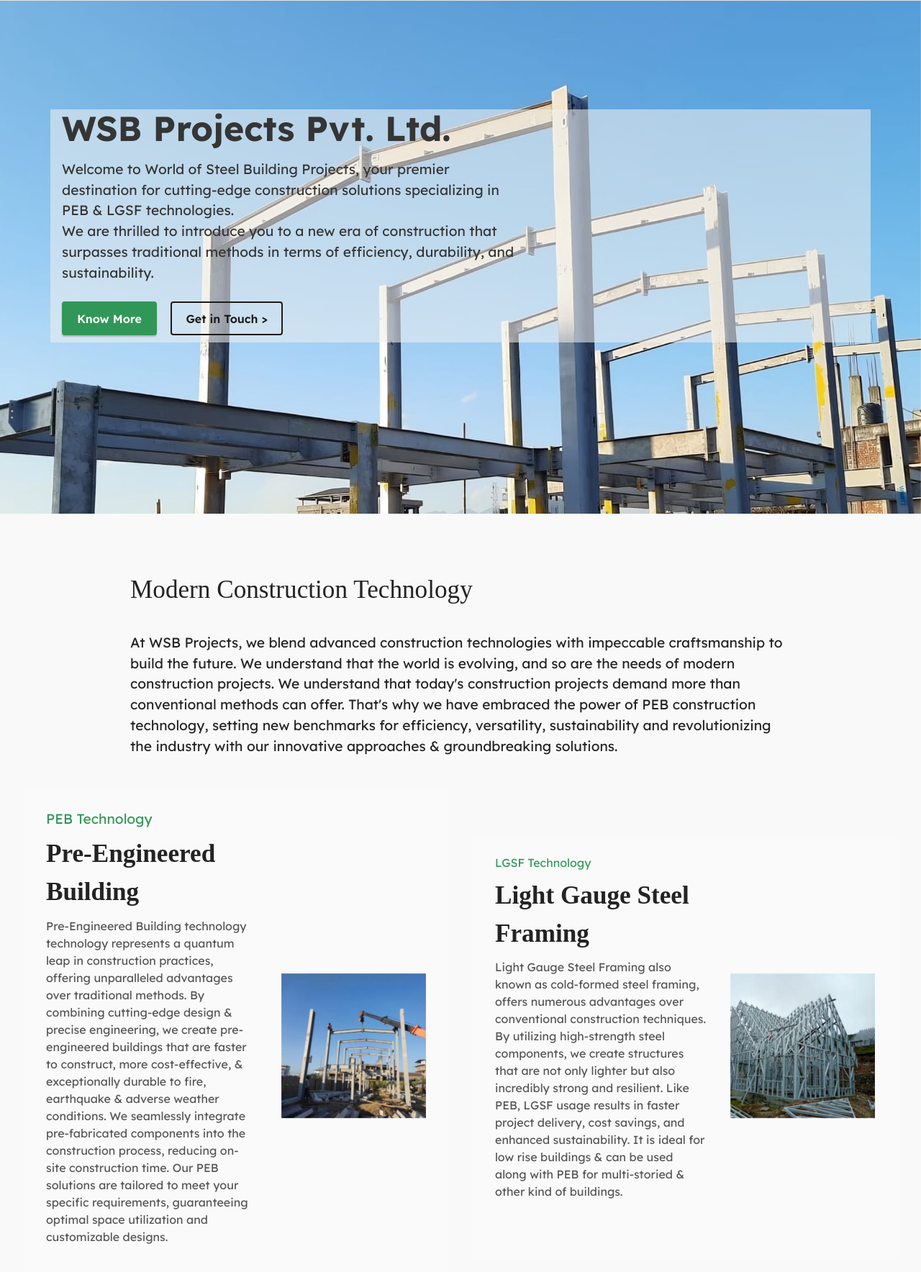
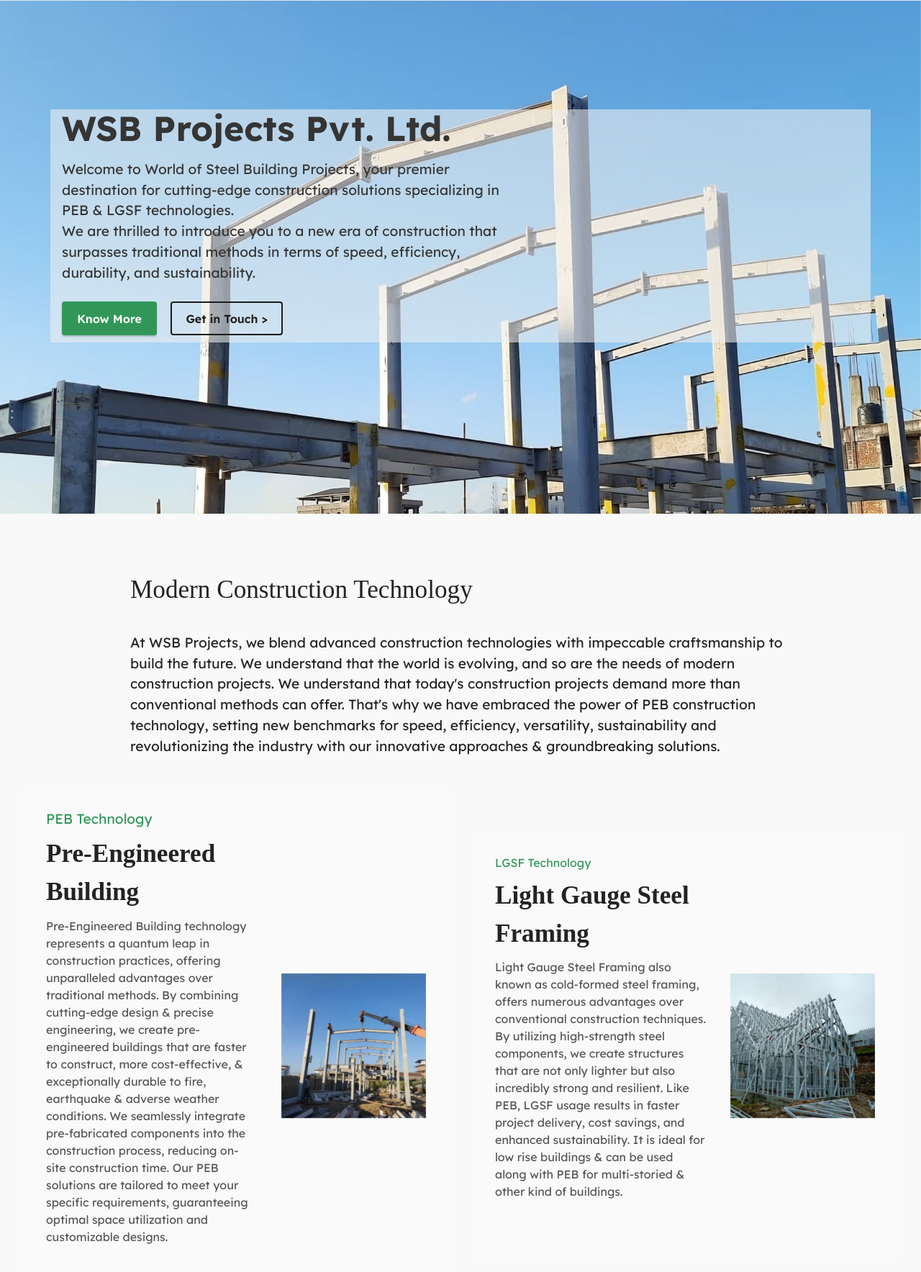
Before and after one commit to an0N-o/wsb-projects, a plain HTML site: page index.html in a window 1280 px wide. Shown: the part 86-1854 px from the top of the page at 72% size. Drawn offline with Linux system fonts and the light colour scheme; files whose address does not match are found by name; a web font is replaced by a local one.

Commit message:
Add files via upload

```diff
--- a/index.html
+++ b/index.html
@@ -100,7 +100,7 @@
                 <h1 class="mbr-section-title mbr-fonts-style mb-3 display-2"><strong>WSB Projects Pvt. Ltd.&nbsp;</strong></h1>
 
                 <p class="mbr-text mbr-fonts-style display-7">
-                    Welcome to World of Steel Building Projects, your premier destination for cutting-edge construction solutions specializing in PEB &amp; LGSF technologies. <br>We are thrilled to introduce you to a new era of construction that surpasses traditional methods in terms of efficiency, durability, and sustainability.</p>
+                    Welcome to World of Steel Building Projects, your premier destination for cutting-edge construction solutions specializing in PEB &amp; LGSF technologies. <br>We are thrilled to introduce you to a new era of construction that surpasses traditional methods in terms of speed, efficiency, durability, and sustainability.</p>
                 <div class="mbr-section-btn mt-3"><a class="btn btn-info display-4" href="index.html#features13-m">Know More</a> <a class="btn btn-success-outline display-4" href="index.html#contacts3-l">Get in Touch &gt;</a></div>
             </div>
         </div>
@@ -115,7 +115,7 @@
 
                 <h4 class="mbr-section-subtitle mbr-fonts-style mb-4 display-5">Modern Construction Technology</h4>
                 <p class="mbr-text mbr-fonts-style display-7">
-                    At WSB Projects, we blend advanced construction technologies with impeccable craftsmanship to build the future. We understand that the world is evolving, and so are the needs of modern construction projects. We understand that today's construction projects demand more than conventional methods can offer. That's why we have embraced the power of PEB construction technology, setting new benchmarks for efficiency, versatility, sustainability and revolutionizing the industry with our innovative approaches &amp; groundbreaking solutions.<br>
+                    At WSB Projects, we blend advanced construction technologies with impeccable craftsmanship to build the future. We understand that the world is evolving, and so are the needs of modern construction projects. We understand that today's construction projects demand more than conventional methods can offer. That's why we have embraced the power of PEB construction technology, setting new benchmarks for speed, efficiency, versatility, sustainability and revolutionizing the industry with our innovative approaches &amp; groundbreaking solutions.<br>
 <br></p>
             </div>
         </div>
@@ -137,7 +137,7 @@
                             <div class="text-wrapper">
                                 <h6 class="card-subtitle mbr-fonts-style mb-2 display-7">PEB Technology</h6>
                                 <h5 class="card-title mbr-fonts-style display-5"><strong>Pre-Engineered Building</strong></h5>
-                                <p class="mbr-text mbr-fonts-style mb-5 display-4">Pre-Engineered Building technology technology represents a quantum leap in construction practices, offering unparalleled advantages over traditional methods. By combining cutting-edge design &amp; precise engineering, we create pre-engineered buildings that are faster to construct, more cost-effective, &amp; exceptionally durable to fire, earthquake &amp; adverse weather conditions. We seamlessly integrate pre-fabricated components into the construction process, reducing on-site construction time. Our PEB solutions are tailored to meet your specific requirements, guaranteeing optimal space utilization and customizable designs.&nbsp;<br> </p>
+                                <p class="mbr-text mbr-fonts-style mb-5 display-4">Pre-Engineered Building technology represents a quantum leap in construction practices, offering unparalleled advantages over traditional methods. By combining cutting-edge design &amp; precise engineering, we create pre-engineered buildings that are faster to construct, more cost-effective, &amp; exceptionally durable to fire, earthquake &amp; adverse weather conditions. We seamlessly integrate pre-fabricated components into the construction process, reducing on-site construction time. Our PEB solutions are tailored to meet your specific requirements, guaranteeing optimal space utilization and customizable designs.&nbsp;<br> </p>
 
                             </div>
                         </div>
```
